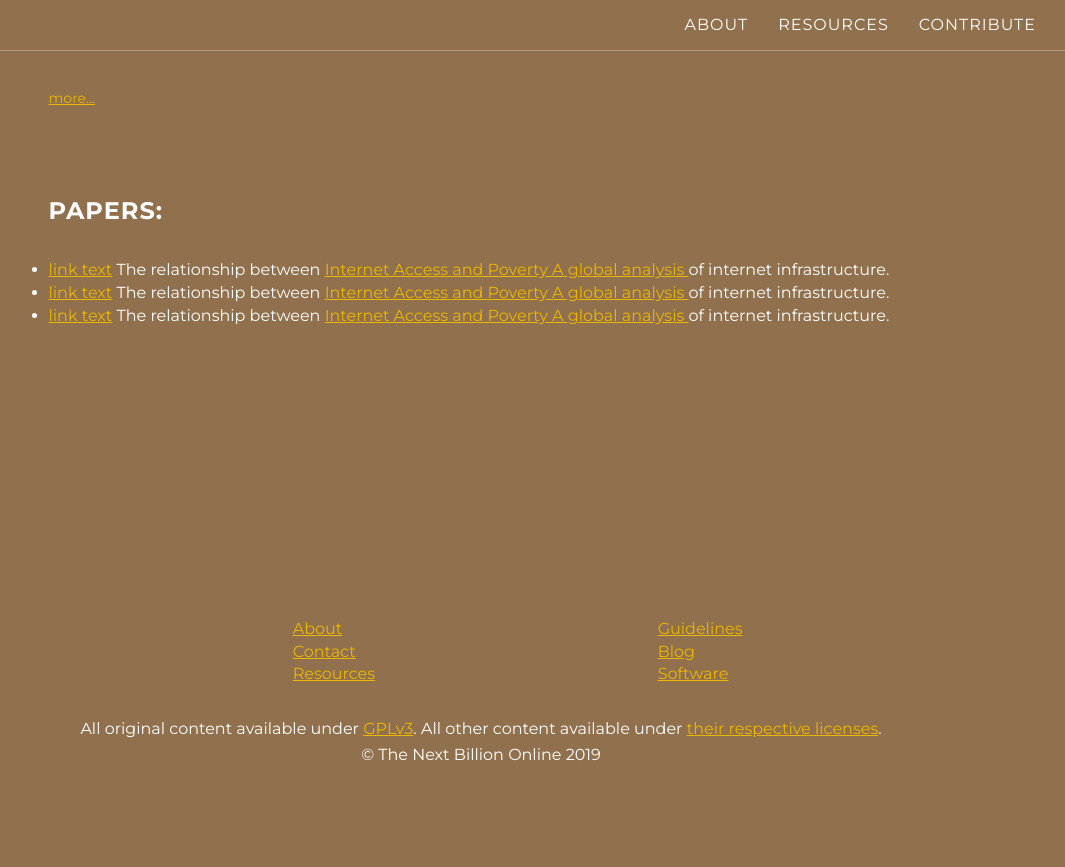
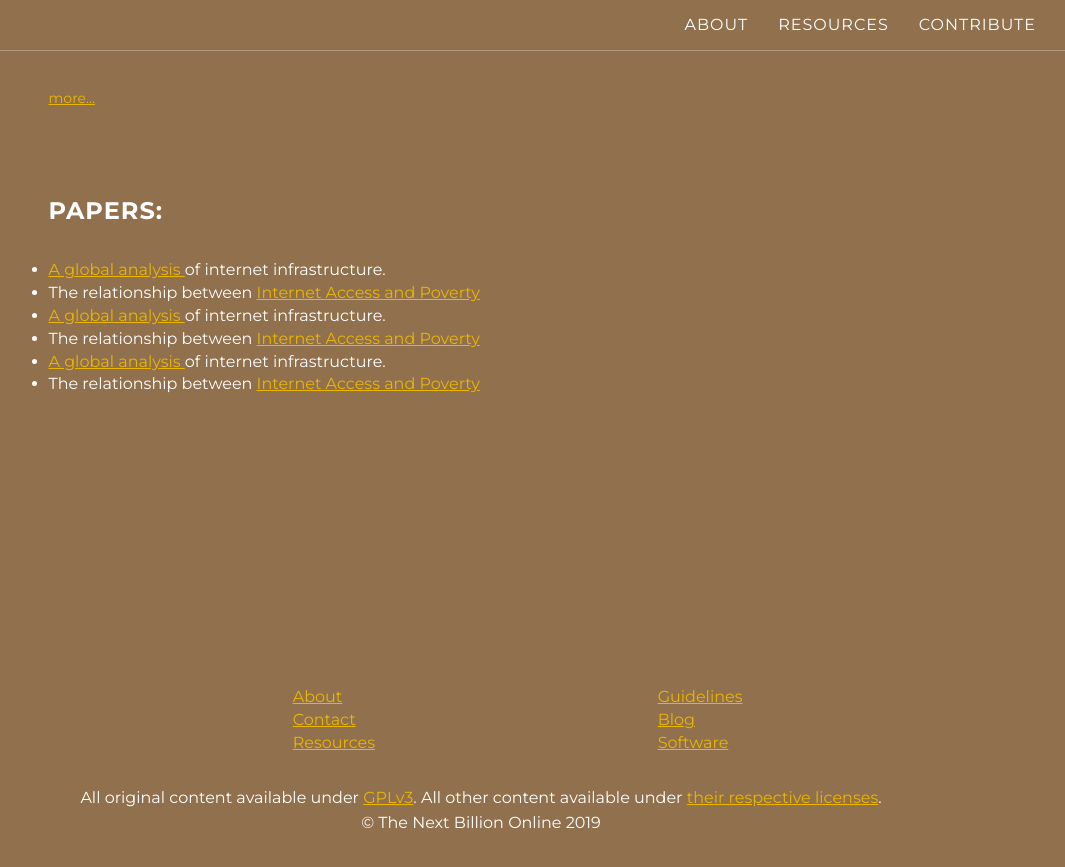
Before and after one commit to thenextbilliononline/thenextbillion.online, a Jekyll site: the page built from blog.md, in a window 1280 px wide and 900 px high, scrolled down 2426 px. Shown: the top 867 px of the window, without its empty margins (159-1224 px from the left). Built offline with Jekyll 4.4.1, drawn with Linux system fonts in a browser that asks for light colours; nearby versions of some CDN libraries; our own code applies the rules of GitHub Pages for plain Markdown files.

Commit message:
fixed html bug

```diff
--- a/_layouts/blog.html
+++ b/_layouts/blog.html
@@ -21,13 +21,12 @@
   			<!-- {% for post in site.posts %} -->
    				<li>
       					<!-- <a href="{{ post.url }}">{{ post.title }}</a> -->
+              <a href="https://thenextbilliononline.github.io/world-map/"> A global analysis </a> of internet infrastructure.
 
-              <a href="url">link text</a>
-
-                The relationship between <a href=" " >  Internet Access and Poverty </a>
-
-              <a href="https://thenextbilliononline.github.io/world-map/"> A global analysis </a> of internet infrastructure.
-    				</li>
+            </li>
+          <li>
+            The relationship between <a href=" " >  Internet Access and Poverty </a>
+          </li>
 <!--   		{% endfor %} -->
 		</ul>
 		</div>
```
